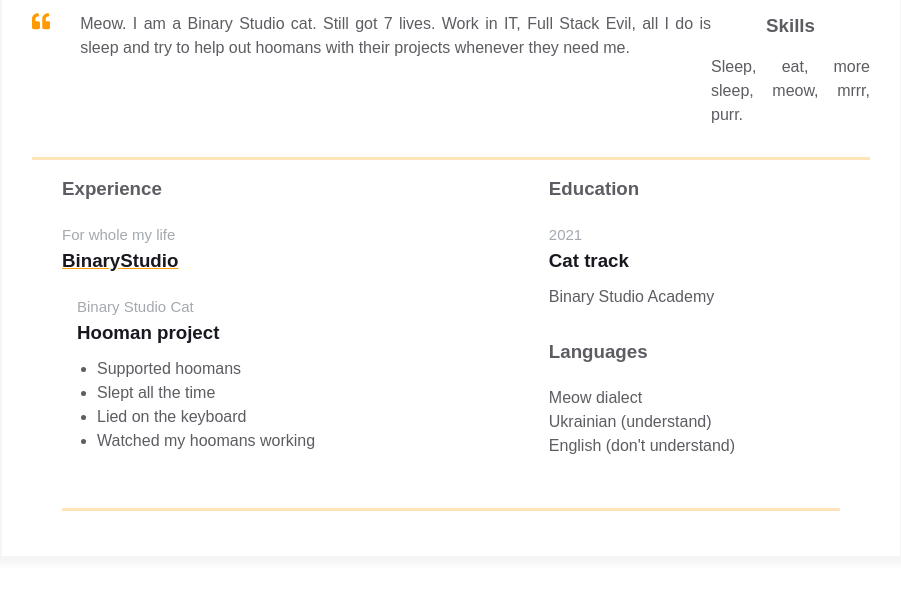
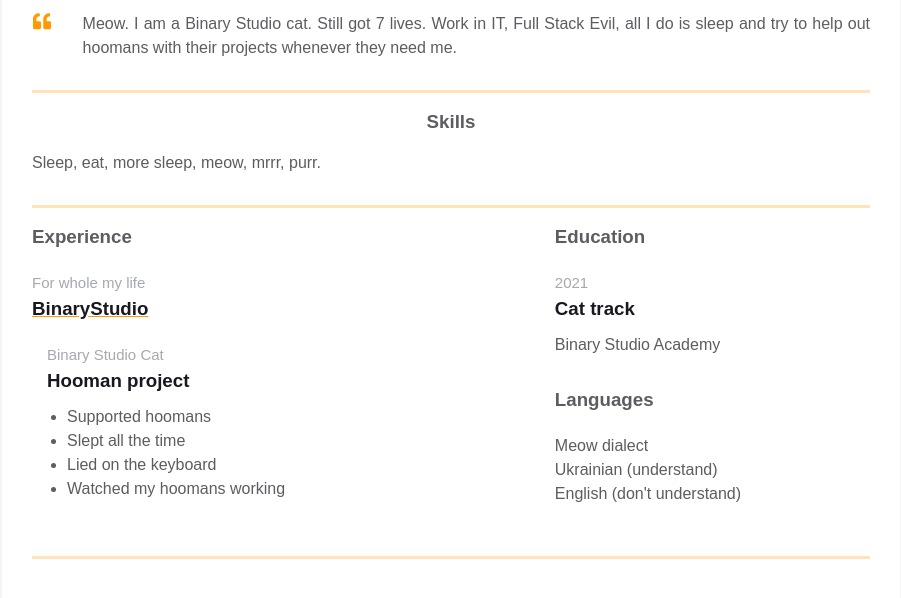
Before and after one commit to VladimirTkachenko/homepage, a plain HTML site: page index.html in a window 1280 px wide. Shown: the part 350-948 px from the top of the page, without its empty margins (189-1090 px from the left). Drawn offline with Linux system fonts and the light colour scheme.

Commit message:
fix skills block

```diff
--- a/index.html
+++ b/index.html
@@ -113,6 +113,11 @@
                             all I do is sleep and try to help out hoomans with their projects whenever
                             they need me.
                         </p>
+                    </div>
+                </div>
+            </div>
+            <div class="container">
+                <div class="resume__block">
                     <div class="skills">
                         <h3 class="skills__header">Skills</h3>
                         <p class="skills__text">Sleep, eat, more sleep, meow, mrrr, purr. </p>
```
